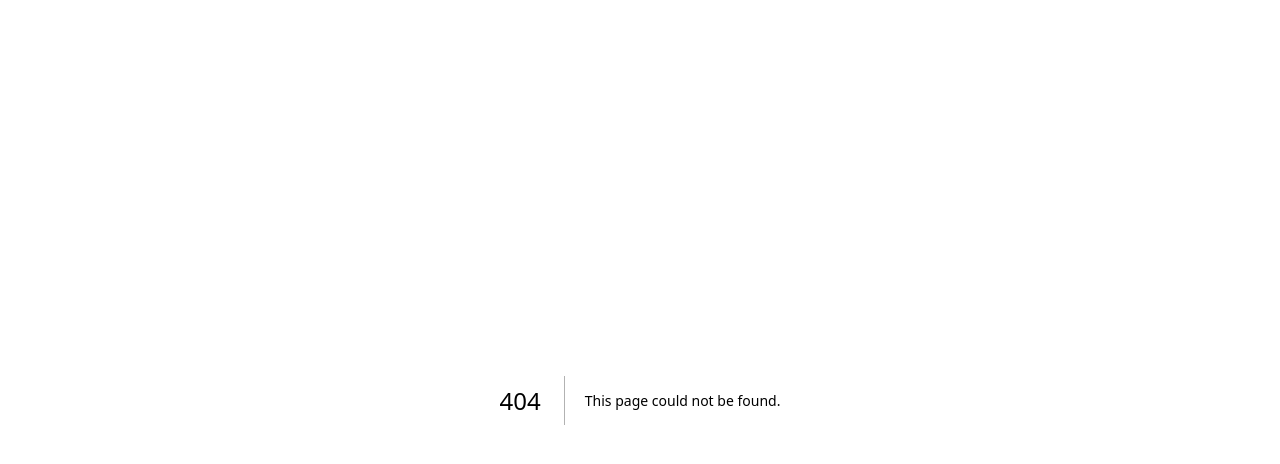
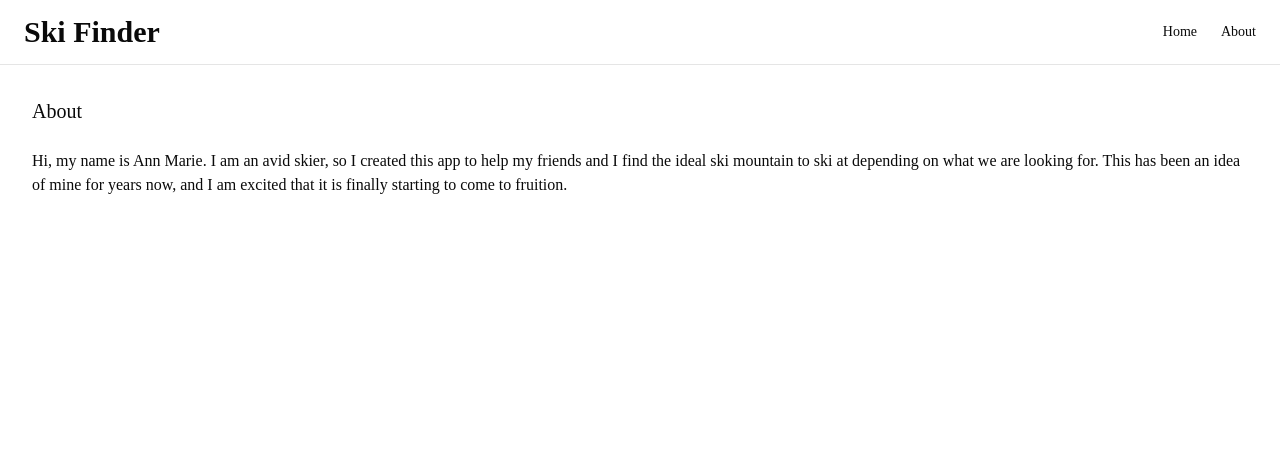
Before and after one commit to annmarieb1/ski-helper, a Next.js app: page /about in a window 1280 px wide. Before the commit this address had no page. Shown: the top 464 px of the page. Built offline with nearby package versions, Linux system fonts and the light colour scheme.

Commit message:
Show About page in navbar

```diff
--- /dev/null
+++ b/app/about/page.tsx
@@ -0,0 +1,34 @@
+"use client";
+
+import type { Mountain } from "@/types/MountainTypes";
+import type { Pass } from "@/types/PassesType";
+
+import NavBar from "@/components/layout/NavBar";
+import FilterBar from "@/components/filters/FilterBar";
+import MountainTable from "@/components/mountain/MountainTable";
+
+import { getMountains } from "@/services/mountainService";
+import { getPasses } from "@/services/passService";
+
+const mountains: Mountain[] = await getMountains();
+const passes: Pass[] = await getPasses();
+
+export default function Home() {
+    return (
+        <>
+            <NavBar />
+            <main className="min-h-screen p-8">
+                <h1 className="mb-6 text-xl">
+                    About
+                </h1>
+                <p>
+                  Hi, my name is Ann Marie. I am an avid skier, so I created{" "}
+                  this app to help my friends and I find the ideal ski mountain{" "}
+                  to ski at depending on what we are looking for. This has been{" "}
+                  an idea of mine for years now, and I am excited that it is{" "}
+                  finally starting to come to fruition.
+                </p>
+            </main>
+        </>
+    );
+}
--- a/components/layout/NavBar.tsx
+++ b/components/layout/NavBar.tsx
@@ -24,6 +24,13 @@ export default function NavBar() {
           >
             Home
           </Link>
+
+          <Link
+            href="/about"
+            className="text-sm font-medium hover:text-blue-600"
+          >
+            About
+          </Link>
         </div>
       </nav>
     </header>
```
